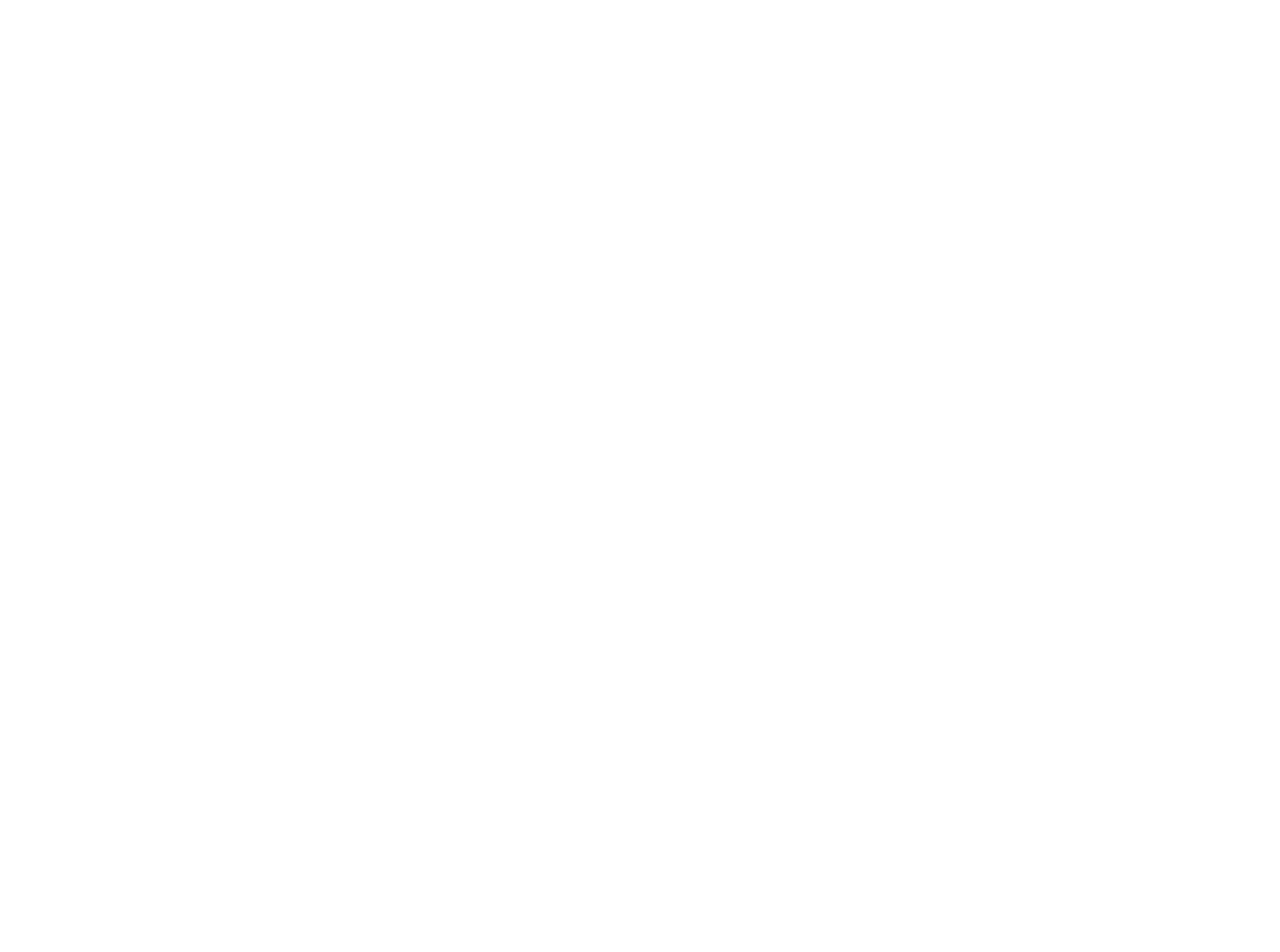
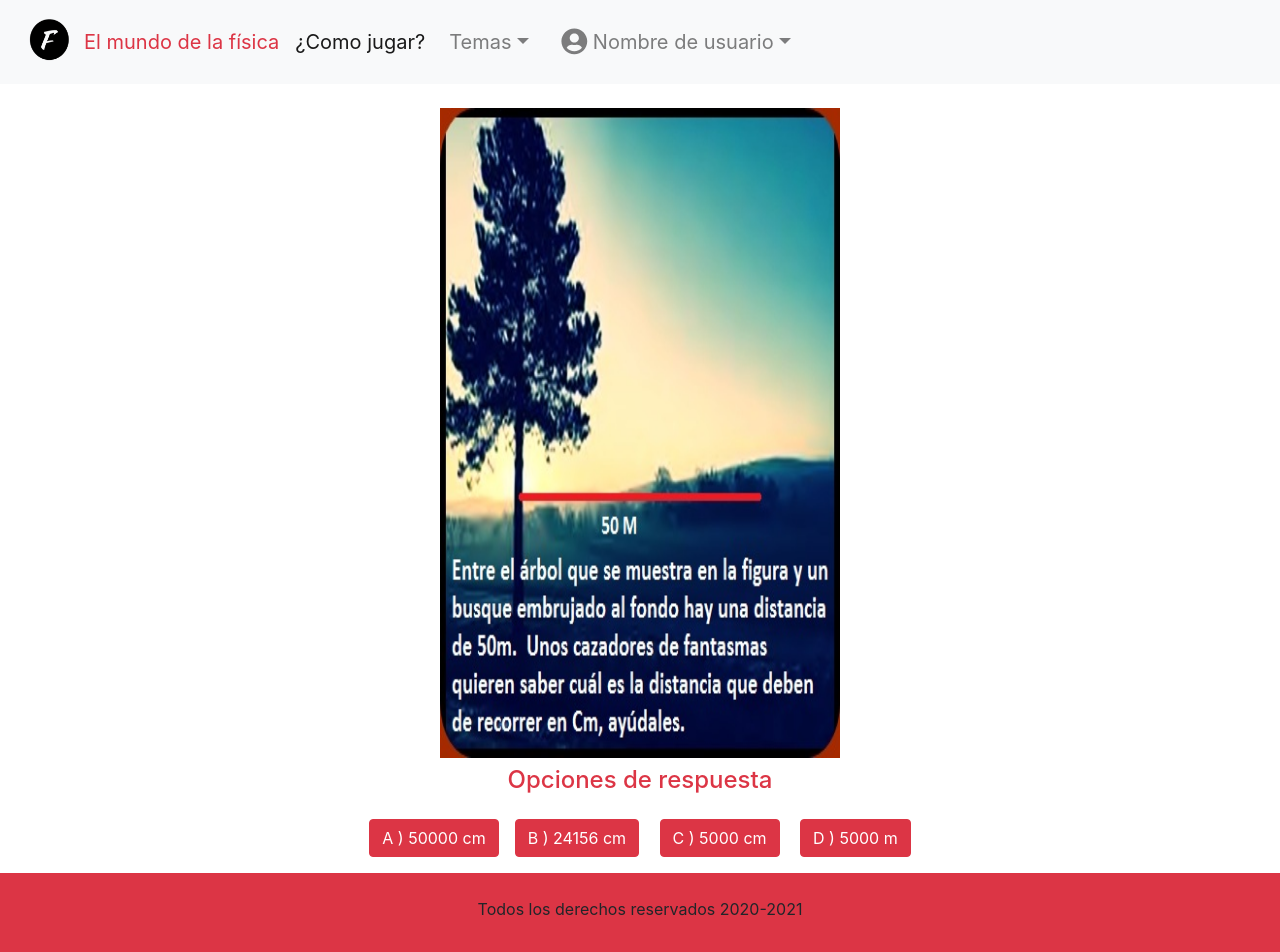
Before and after one commit to emanueljulio420/Equipo-7_PPI_2020, a React (Create React App) app in the folder frontend/: page /cristo in a window 1280 px wide. Shown: the top 952 px of the page. Before the commit the page ends 800 px from the top, so only its background shows below. Built offline with nearby package versions, Linux system fonts and the light colour scheme.

Commit message:
se realizan dos pantallazos y se aporta la navegabilidad

```diff
--- a/frontend/src/Components/NivelSeis.jsx
+++ b/frontend/src/Components/NivelSeis.jsx
@@ -13,10 +13,10 @@
                 <img src={nivel6} alt="..." width="400" height="650"></img>
                 <br/>
                 <h4 className="text-danger my-2">Opciones de respuesta</h4>
-              <Link to="" > <button type="button" className="btn btn-danger text-center mx-2 my-3">A ) 91440 cm </button></Link>
-              <Link to="" ><button type="button" className="btn btn-danger text-center mx-2 my-3">B ) 9200 m </button> </Link>
-              <Link to="" > <button type="button" className="btn btn-danger text-center mx-2 my-3">C ) 158400 cm  </button> </Link>
-              <Link to="" ><button type="button" className="btn btn-danger text-center mx-2 my-3">D ) 15447 m </button> </Link>
+              <Link to="cristo" > <button type="button" className="btn btn-danger text-center mx-2 my-3">A ) 91440 cm </button></Link>
+              <Link to="cristo" ><button type="button" className="btn btn-danger text-center mx-2 my-3">B ) 9200 m </button> </Link>
+              <Link to="cristo" > <button type="button" className="btn btn-danger text-center mx-2 my-3">C ) 158400 cm  </button> </Link>
+              <Link to="cristo" ><button type="button" className="btn btn-danger text-center mx-2 my-3">D ) 15447 m </button> </Link>
             </div>
         </body>
     );
--- /dev/null
+++ b/frontend/src/Components/Ocho.jsx
@@ -0,0 +1,26 @@
+import React from 'react';
+import nivel8 from '../Img/nivel2(4).jpg';
+import { Link } from 'react-router-dom';
+
+
+function NivelOcho() {
+
+    return (
+
+        <body className="text-center">
+            <div className="App">
+                <br/>
+                <img src={nivel8} alt="..." width="400" height="650"></img>
+                <br/>
+                <h4 className="text-danger my-2">Opciones de respuesta</h4>
+              <Link to="" > <button type="button" className="btn btn-danger text-center mx-2 my-3">A ) 0.5 h </button></Link>
+              <Link to="" ><button type="button" className="btn btn-danger text-center mx-2 my-3">B ) No existe </button> </Link>
+              <Link to="" > <button type="button" className="btn btn-danger text-center mx-2 my-3">C ) 0.005 h </button> </Link>
+              <Link to="" ><button type="button" className="btn btn-danger text-center mx-2 my-3">D ) 0.05 h </button> </Link>
+            </div>
+        </body>
+    );
+}
+
+
+export default NivelOcho;
--- /dev/null
+++ b/frontend/src/Components/Siete.jsx
@@ -0,0 +1,26 @@
+import React from 'react';
+import nivel7 from '../Img/nivel2(3).jpg';
+import { Link } from 'react-router-dom';
+
+
+function NivelSiete() {
+
+    return (
+
+        <body className="text-center">
+            <div className="App">
+                <br/>
+                <img src={nivel7} alt="..." width="400" height="650"></img>
+                <br/>
+                <h4 className="text-danger my-2">Opciones de respuesta</h4>
+              <Link to="jj" > <button type="button" className="btn btn-danger text-center mx-2 my-3">A ) 50000 cm </button></Link>
+              <Link to="jj" ><button type="button" className="btn btn-danger text-center mx-2 my-3">B ) 24156 cm </button> </Link>
+              <Link to="jj" > <button type="button" className="btn btn-danger text-center mx-2 my-3">C ) 5000 cm  </button> </Link>
+              <Link to="jj" ><button type="button" className="btn btn-danger text-center mx-2 my-3">D ) 5000 m </button> </Link>
+            </div>
+        </body>
+    );
+}
+
+
+export default NivelSiete;
--- /dev/null
+++ b/frontend/src/Pages/Ocho.js
@@ -0,0 +1,17 @@
+import React from 'react';
+import Icono from '../Components/Icono';
+import HeaderEstudiante from '../Components/HeaderEstudiante';
+import Ocho from '../Components/Ocho';
+
+
+function pepita() {
+  return (
+    <div className="pepita">
+      <HeaderEstudiante />
+      <Ocho/>
+      <Icono />
+    </div>
+  );
+}
+
+export default pepita;
--- /dev/null
+++ b/frontend/src/Pages/Siete.js
@@ -0,0 +1,17 @@
+import React from 'react';
+import Icono from '../Components/Icono';
+import HeaderEstudiante from '../Components/HeaderEstudiante';
+import Siete from '../Components/Siete';
+
+
+function jesus() {
+  return (
+    <div className="jesus">
+      <HeaderEstudiante />
+      <Siete/>
+      <Icono />
+    </div>
+  );
+}
+
+export default jesus;
--- a/frontend/src/Route/App.js
+++ b/frontend/src/Route/App.js
@@ -27,6 +27,8 @@
 import gamin from '../Pages/NivelCinco';
 import guache from '../Pages/NivelSeis';
 import exm from '../Pages/EjemploDos';
+import jesus from '../Pages/Siete';
+import pepita from '../Pages/Ocho';
 
 
 const App = () => {
@@ -59,7 +61,8 @@
                 <Route path="/cinco" component={gamin} />
                 <Route path="/seis" component={guache} />
                 <Route path="/nose" component={exm} />
-
+                <Route path="/cristo" component={jesus} />
+                <Route path="/jj" component={pepita} />
 
 
 
```
Also changed, not shown: frontend/src/Img/nivel2(3).jpg (added), frontend/src/Img/nivel2(4).jpg (added).
